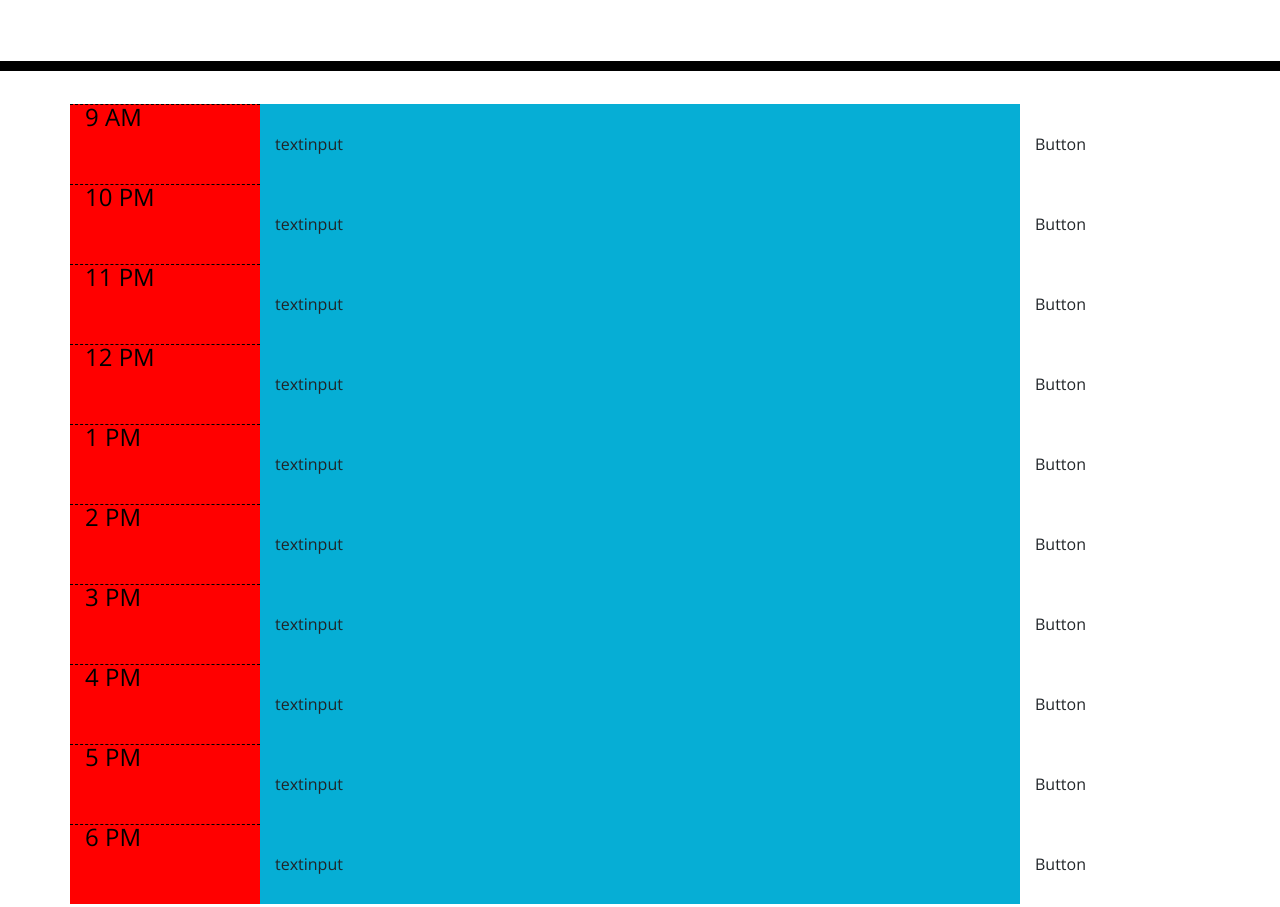
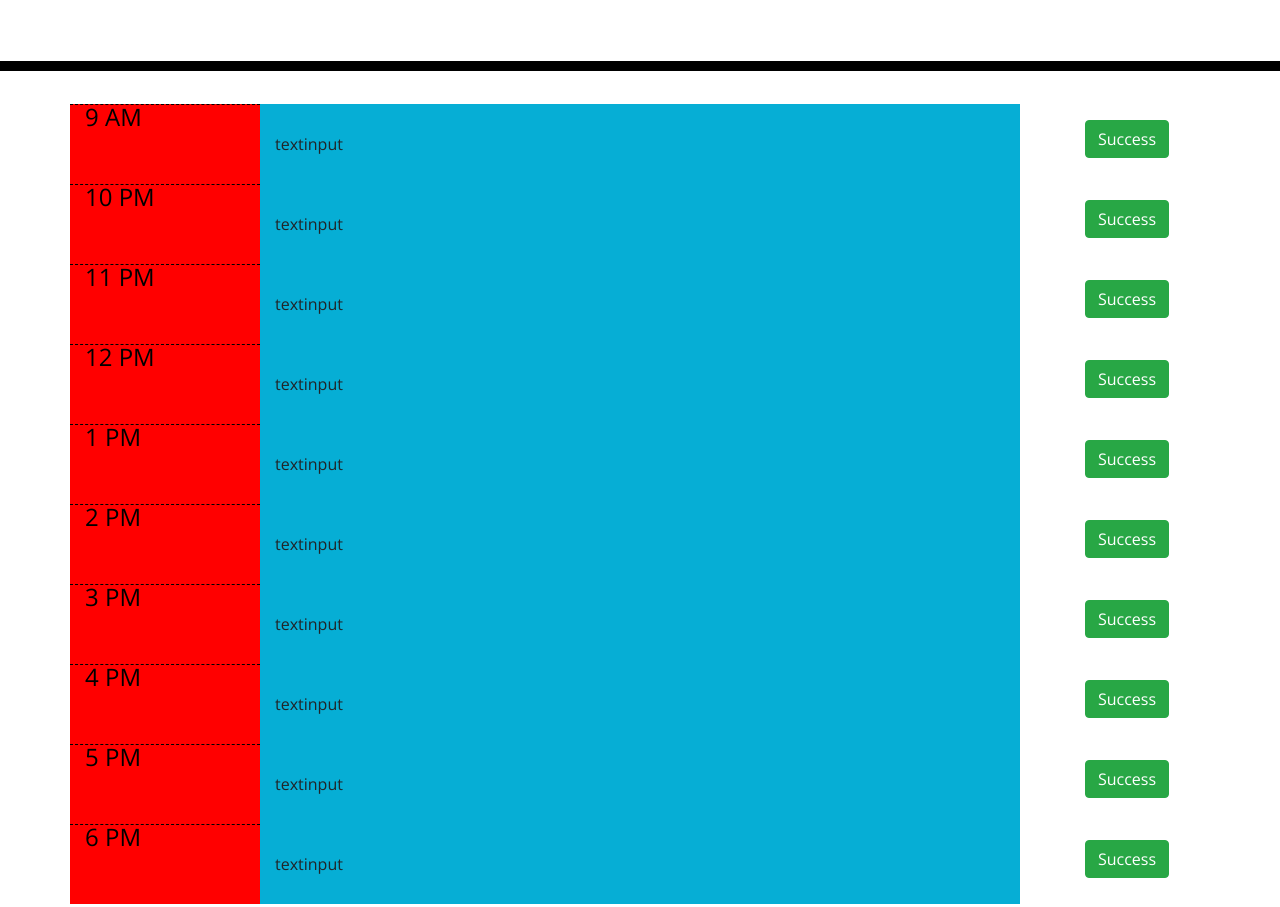
Before and after one commit to rrvallar/Daily-Work-Planner, a plain HTML site: page index.html in a window 1280 px wide. Shown: the part 260-1167 px from the top of the page. Drawn offline with nearby package versions, Linux system fonts and the light colour scheme.

Commit message:
addedbuttons

```diff
--- a/index.html
+++ b/index.html
@@ -39,7 +39,7 @@
             <div>textinput</div>
           </div>
           <div class="col-lg-2">
-            <div>Button</div>
+            <button type="button" class="btn btn-success">Success</button>
           </div>
         </div>
         <div class="row">
@@ -48,7 +48,7 @@
             <div>textinput</div>
           </div>
           <div class="col-lg-2">
-            <div>Button</div>
+            <button type="button" class="btn btn-success">Success</button>
           </div>
         </div>
         <div class="row">
@@ -57,7 +57,7 @@
             <div>textinput</div>
           </div>
           <div class="col-lg-2">
-            <div>Button</div>
+            <button type="button" class="btn btn-success">Success</button>
           </div>
         </div>
         <div class="row">
@@ -66,7 +66,7 @@
             <div>textinput</div>
           </div>
           <div class="col-lg-2">
-            <div>Button</div>
+            <button type="button" class="btn btn-success">Success</button>
           </div>
         </div>
         <div class="row">
@@ -75,7 +75,7 @@
             <div>textinput</div>
           </div>
           <div class="col-lg-2">
-            <div>Button</div>
+            <button type="button" class="btn btn-success">Success</button>
           </div>
         </div>
         <div class="row">
@@ -84,7 +84,7 @@
             <div>textinput</div>
           </div>
           <div class="col-lg-2">
-            <div>Button</div>
+            <button type="button" class="btn btn-success">Success</button>
           </div>
         </div>
         <div class="row">
@@ -93,7 +93,7 @@
             <div>textinput</div>
           </div>
           <div class="col-lg-2">
-            <div>Button</div>
+            <button type="button" class="btn btn-success">Success</button>
           </div>
         </div>
         <div class="row">
@@ -102,7 +102,7 @@
             <div>textinput</div>
           </div>
           <div class="col-lg-2">
-            <div>Button</div>
+            <button type="button" class="btn btn-success">Success</button>
           </div>
         </div>
         <div class="row">
@@ -111,7 +111,7 @@
             <div>textinput</div>
           </div>
           <div class="col-lg-2">
-            <div>Button</div>
+            <button type="button" class="btn btn-success">Success</button>
           </div>
         </div>
         <div class="row">
@@ -120,7 +120,7 @@
             <div>textinput</div>
           </div>
           <div class="col-lg-2">
-            <div>Button</div>
+            <button type="button" class="btn btn-success">Success</button>
           </div>
         </div>
       </div>
```
